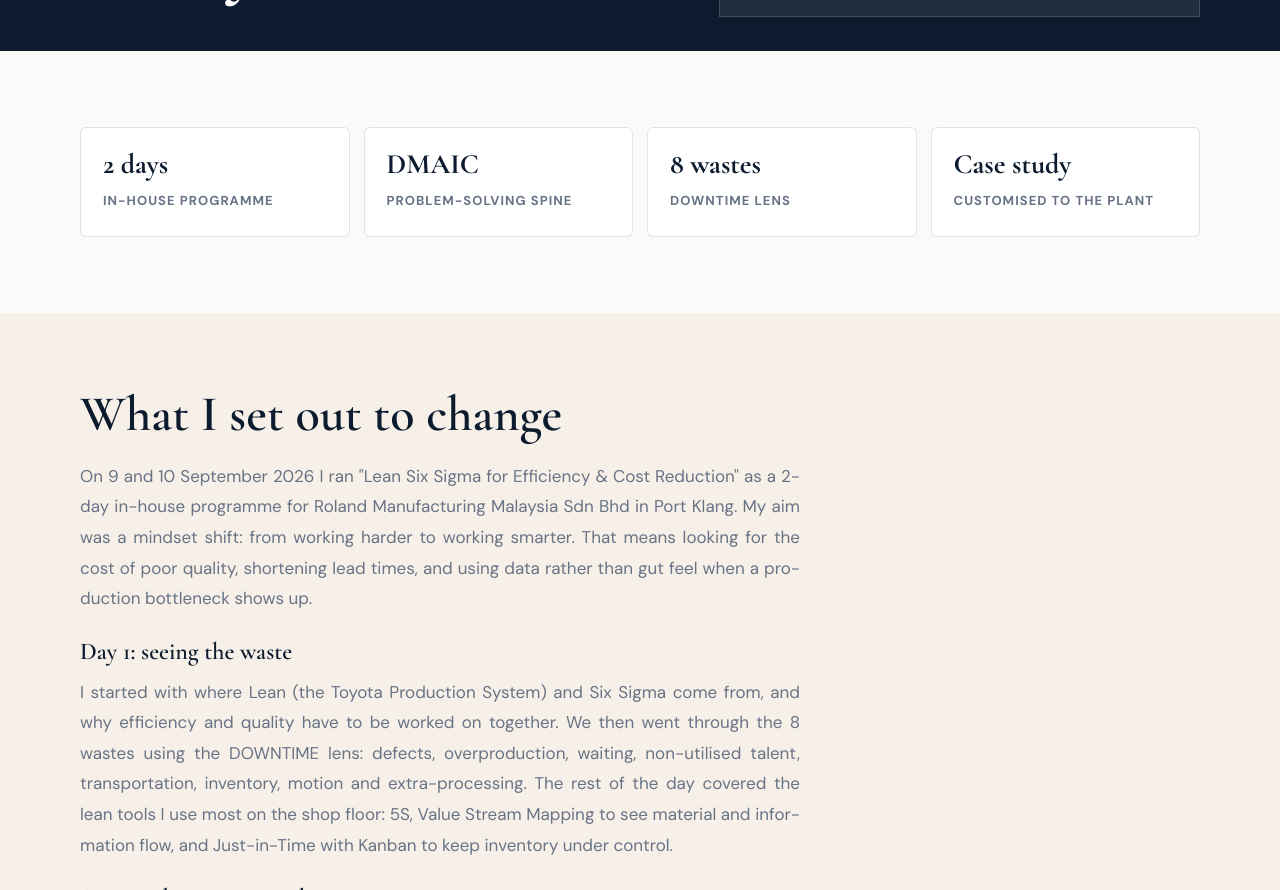
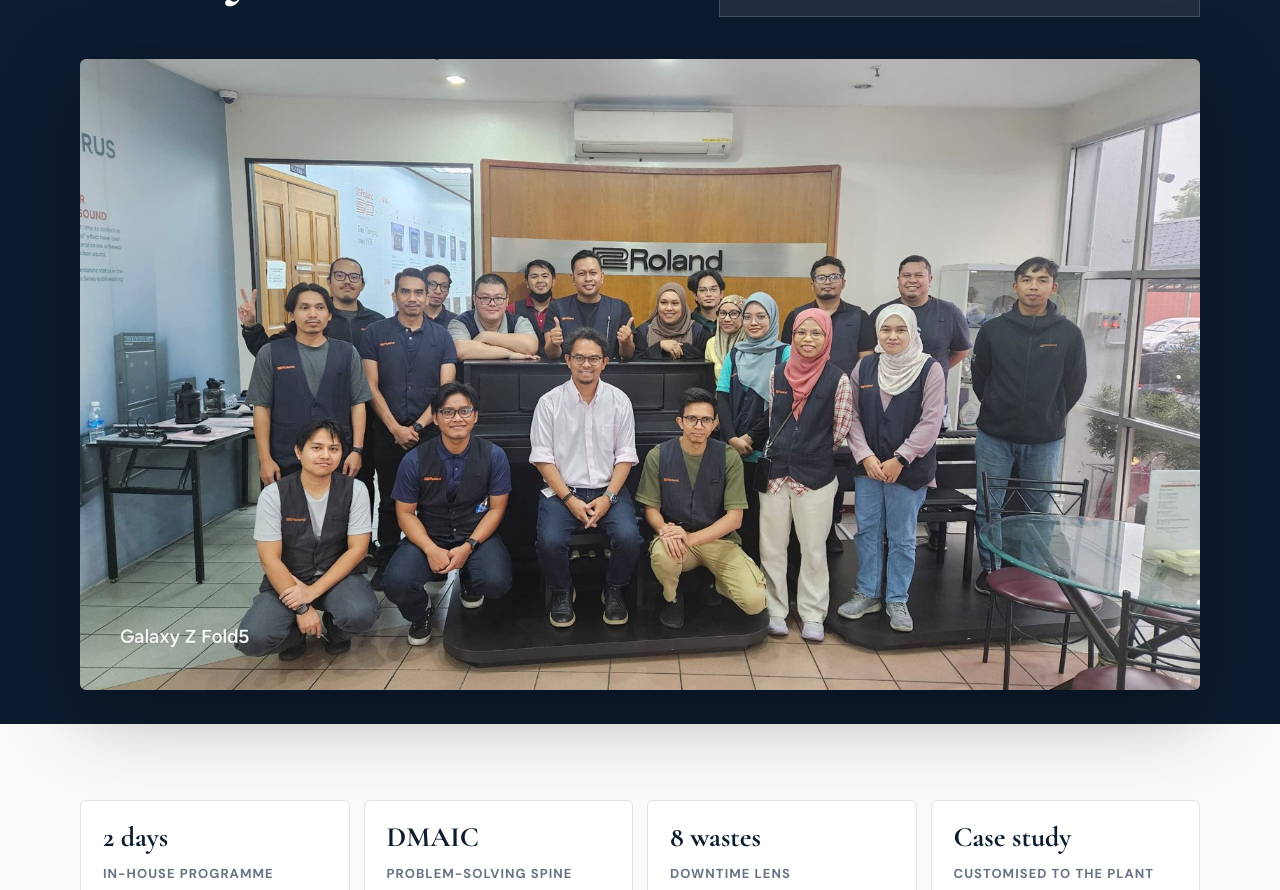
Before and after one commit to Husnihalim/husnihalim-website, an Astro site: page /portfolio/roland-manufacturing-lean-six-sigma in a window 1280 px wide. Shown: the part 509-1399 px from the top of the page. Built offline with nearby package versions, Linux system fonts and the light colour scheme; Astro itself is replaced by a stand-in of ours; no server answers.

Commit message:
Portfolio: add group photos to Roland and Langat stories

```diff
--- a/src/pages/portfolio/roland-manufacturing-lean-six-sigma/index.html
+++ b/src/pages/portfolio/roland-manufacturing-lean-six-sigma/index.html
@@ -14,13 +14,15 @@
 <meta property="og:url" content="https://husnihalim.com/portfolio/roland-manufacturing-lean-six-sigma/">
 <meta property="og:title" content="Teaching Lean Six Sigma at Roland Manufacturing | Husni Halim">
 <meta property="og:description" content="How I taught a 2-day in-house Lean Six Sigma programme at Roland Manufacturing Malaysia, Port Klang: waste, VSM, DMAIC and root cause on a real case.">
-<meta property="og:image" content="https://husnihalim.com/assets/og-image.png">
+<meta property="og:image" content="https://husnihalim.com/assets/portfolio/roland-manufacturing-lean-six-sigma/roland-manufacturing-lean-six-sigma-group-photo.jpg">
+<meta property="og:image:width" content="1600">
+<meta property="og:image:height" content="901">
 <meta property="og:site_name" content="Husni Halim">
 <meta property="og:locale" content="en_MY">
 <meta name="twitter:card" content="summary_large_image">
 <meta name="twitter:title" content="Teaching Lean Six Sigma at Roland Manufacturing | Husni Halim">
 <meta name="twitter:description" content="How I taught a 2-day in-house Lean Six Sigma programme at Roland Manufacturing Malaysia, Port Klang: waste, VSM, DMAIC and root cause on a real case.">
-<meta name="twitter:image" content="https://husnihalim.com/assets/og-image.png">
+<meta name="twitter:image" content="https://husnihalim.com/assets/portfolio/roland-manufacturing-lean-six-sigma/roland-manufacturing-lean-six-sigma-group-photo.jpg">
 <link rel="preconnect" href="https://fonts.googleapis.com">
 <link rel="preconnect" href="https://fonts.gstatic.com" crossorigin>
 <link href="https://fonts.googleapis.com/css2?family=Cormorant+Garamond:ital,wght@0,400;0,600;0,700;1,600&family=DM+Sans:ital,opsz,wght@0,9..40,400;0,9..40,500;0,9..40,600;0,9..40,700;1,9..40,400&display=swap" rel="stylesheet">
@@ -59,6 +61,7 @@
   "@type": "Article",
   "headline": "Teaching Lean Six Sigma at Roland Manufacturing Malaysia",
   "description": "How I taught a 2-day in-house Lean Six Sigma programme at Roland Manufacturing Malaysia, Port Klang: waste, VSM, DMAIC and root cause on a real case.",
+  "image": "https://husnihalim.com/assets/portfolio/roland-manufacturing-lean-six-sigma/roland-manufacturing-lean-six-sigma-group-photo.jpg",
   "datePublished": "2026-09-10",
   "dateModified": "2026-10-16",
   "author": {
@@ -356,6 +359,9 @@ p { text-align: left; }
           <span>Lean &rarr; DMAIC &rarr; Control</span>
         </aside>
       </div>
+      <figure class="plb-hero-image">
+        <img src="/assets/portfolio/roland-manufacturing-lean-six-sigma/roland-manufacturing-lean-six-sigma-group-photo.jpg" alt="Lean Six Sigma programme group photo at Roland Manufacturing Malaysia, Port Klang, with Husni Halim" width="1600" height="901" loading="eager">
+      </figure>
     </div>
   </section>
 
```
Also changed, not shown: src/pages/portfolio/index.html (+2 -0 lines), src/pages/portfolio/sd-guthrie-langat-5s/index.html (+8 -2 lines), public/assets/portfolio/roland-manufacturing-lean-six-sigma/roland-manufacturing-lean-six-sigma-group-photo.jpg (added), public/assets/portfolio/sd-guthrie-langat-5s/sd-guthrie-langat-5s-group-photo.jpg (added).
